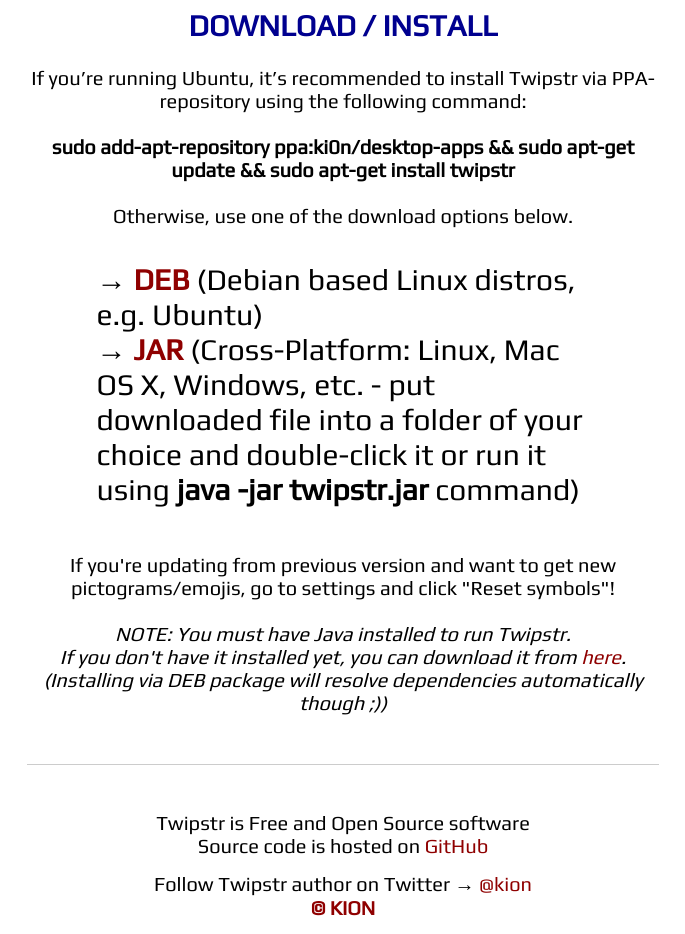
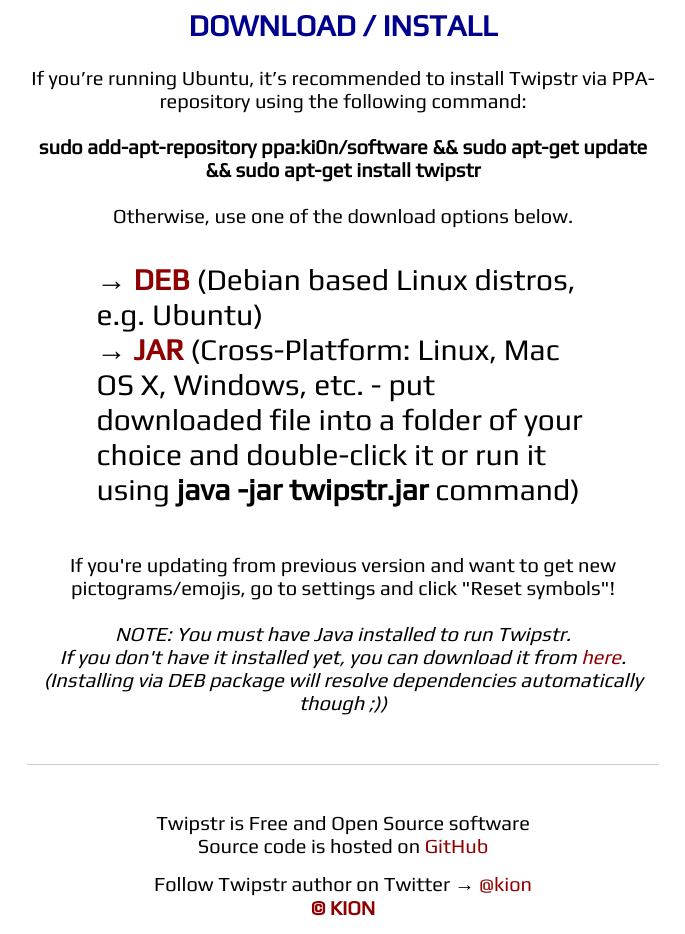
Before and after one commit to kion/Twipstr, a plain HTML site: page index.html in a window 1280 px wide. Shown: the part 780-1714 px from the top of the page, without its empty margins (297-982 px from the left). Drawn offline with Linux system fonts and the light colour scheme; a script that the page names is missing.

Commit message:
Update index.html

```diff
--- a/index.html
+++ b/index.html
@@ -47,7 +47,7 @@
       <span>If you’re running Ubuntu, it’s recommended to install Twipstr via PPA-repository using the following command:
       <br/>
       <br/>
-      <strong>sudo add-apt-repository ppa:ki0n/desktop-apps && sudo apt-get update && sudo apt-get install twipstr</strong>
+      <strong>sudo add-apt-repository ppa:ki0n/software && sudo apt-get update && sudo apt-get install twipstr</strong>
       </span>
       <br/>
       <br/>
```
